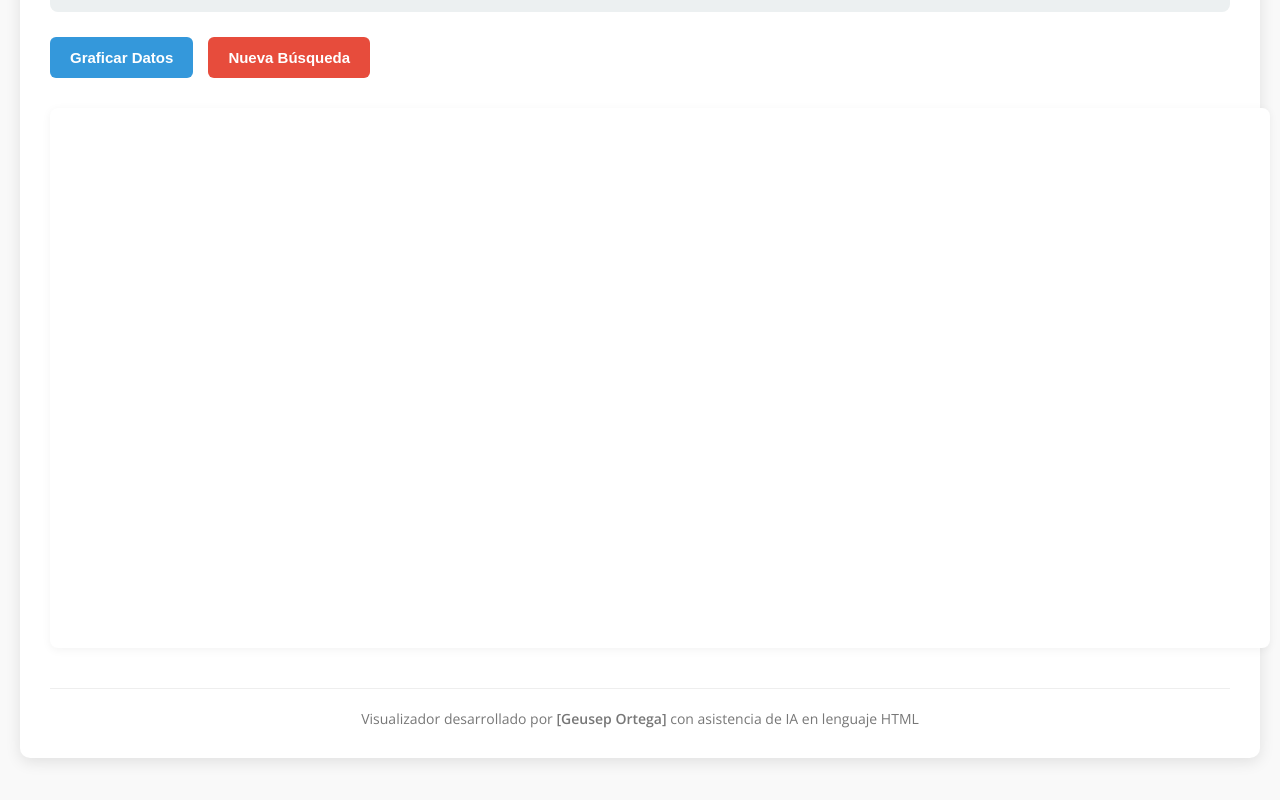
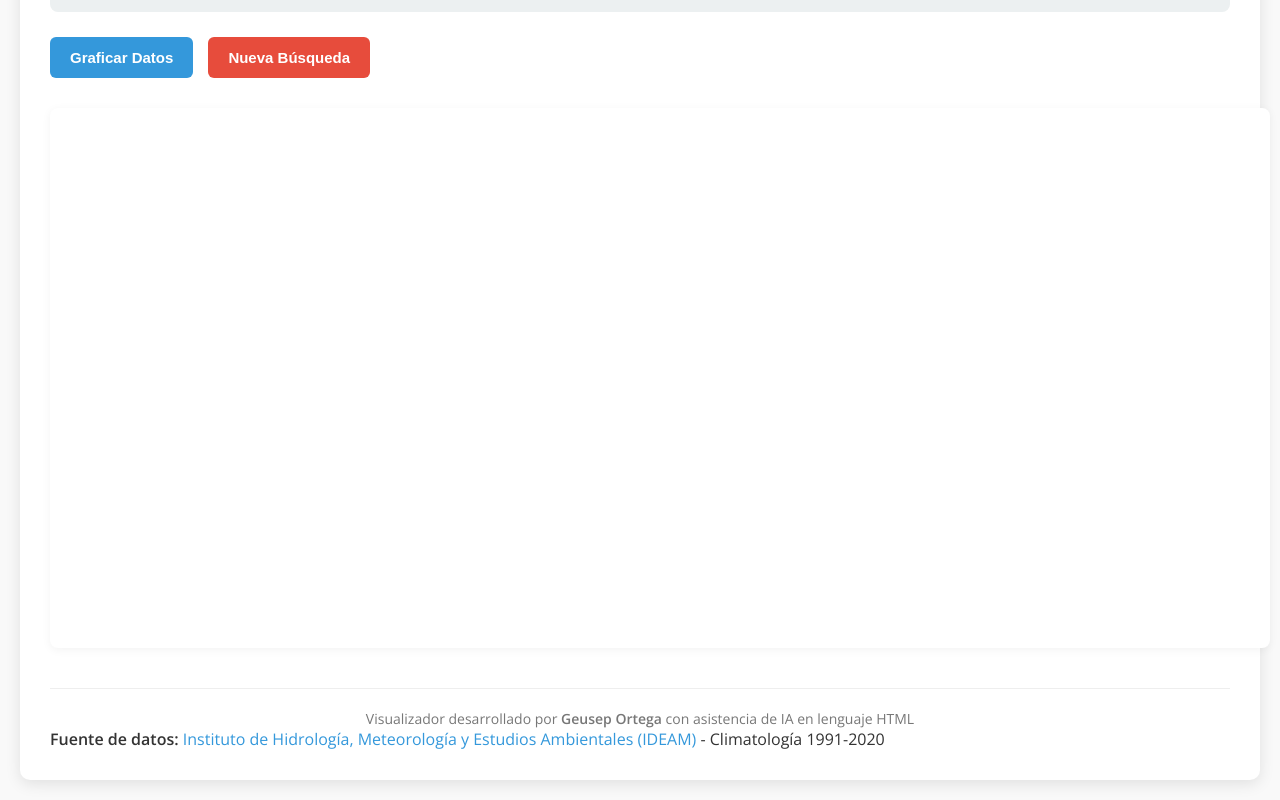
Before and after one commit to GeuPop/ClimatologiaCol, a plain HTML site: page index.html in a window 1280 px wide. Shown: the part 322-1122 px from the top of the page. Before the commit the page ends 1100 px from the top, so only its background shows below. Drawn offline with nearby package versions, Linux system fonts and the light colour scheme.

Commit message:
Update index.html

```diff
--- a/index.html
+++ b/index.html
@@ -227,7 +227,14 @@
             border-top: 1px solid #eee;
             padding-top: 20px;
         ">
-            Visualizador desarrollado por <strong>[Geusep Ortega]</strong> con asistencia de IA en lenguaje HTML
+            Visualizador desarrollado por <strong>Geusep Ortega</strong> con asistencia de IA en lenguaje HTML
+        </div>
+        <div>
+        <strong>Fuente de datos:</strong>
+        <a href="https://www.ideam.gov.co" target="_blank" rel="noopener noreferrer" style="color: #3498db; text-decoration: none;">
+            Instituto de Hidrología, Meteorología y Estudios Ambientales (IDEAM)
+        </a>
+        - Climatología 1991-2020
         </div>
     </div>
 
```
